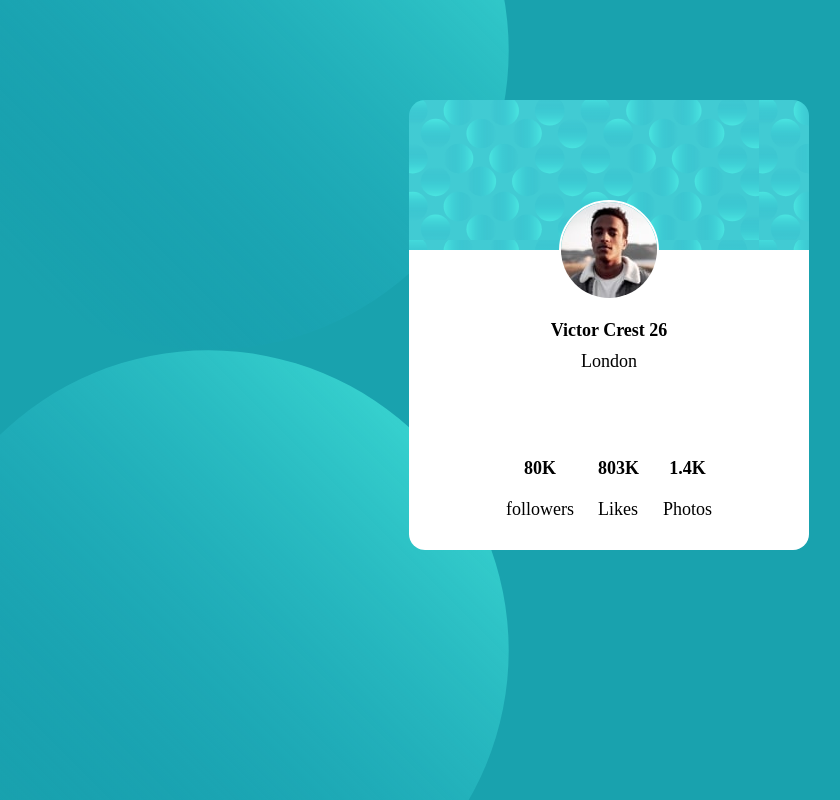
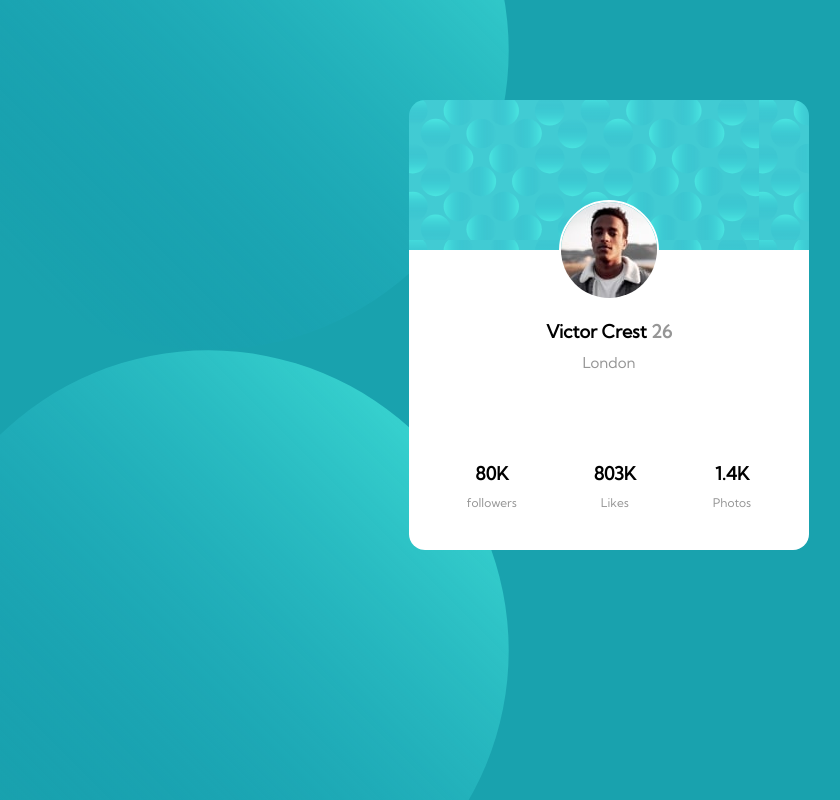
Before and after one commit to erwinfazza/profil-card, a plain HTML site: page index.html in a window 1280 px wide. Shown: the whole page, without its empty margins (91-931 px from the left). Drawn offline with Linux system fonts and the light colour scheme.

Commit message:
menambahkan font

```diff
--- a/index.html
+++ b/index.html
@@ -22,15 +22,15 @@
             <ul>
               <li>
                 <h3>80K</h3>
-                <p>followers</p>
+                <p class="gray">followers</p>
               </li>
               <li>
                 <h3>803K</h3>
-                <p>Likes</p>
+                <p class="gray">Likes</p>
               </li>
               <li>
                 <h3>1.4K</h3>
-                <p>Photos</p>
+                <p class="gray">Photos</p>
               </li>
             </ul>
           </div>
--- a/style.css
+++ b/style.css
@@ -2,6 +2,11 @@
     box-sizing: border-box;
     margin: 0;
     padding: 0;
+}
+
+@font-face {
+    font-family: "kumb-sans";
+    src: url(font/KumbhSans-Regular.ttf);
 }
 
 body {
@@ -12,6 +17,7 @@ body {
     background-position-x: left;
     background-position-y: -250px;
     display: flex;
+    font-family: "kumb-sans";
 }
 
 
@@ -69,7 +75,8 @@ img {
 .london {
     text-align: center;
     margin-bottom: 30px;
-    font-size: 18px;
+    font-size: 15px;
+    color: hsl(0, 0%, 59%);
 }
 
 .data ul li {
@@ -82,14 +89,24 @@ img {
 ul li h3 {
     align-items: center;
     justify-content: center;
-    padding: 20px 10px;
+    padding: 20px 10px 10px;
     text-align: center;
     font-size: 18px;
 }
 
 ul li p {
-    padding: 0 10px;
+    padding: 0 40px;
     font-size: 18px;
+    color: hsl(0, 0%, 59%);
+
+}
+
+.gray {
+    font-size: 12px;
+}
+
+span {
+    color: hsl(0, 0%, 59%);
 }
 
 @media (max-width: 576px) {
```
Also changed, not shown: font/KumbhSans-Regular.ttf (added), font/KumbhSans-SemiBold.ttf (added).
